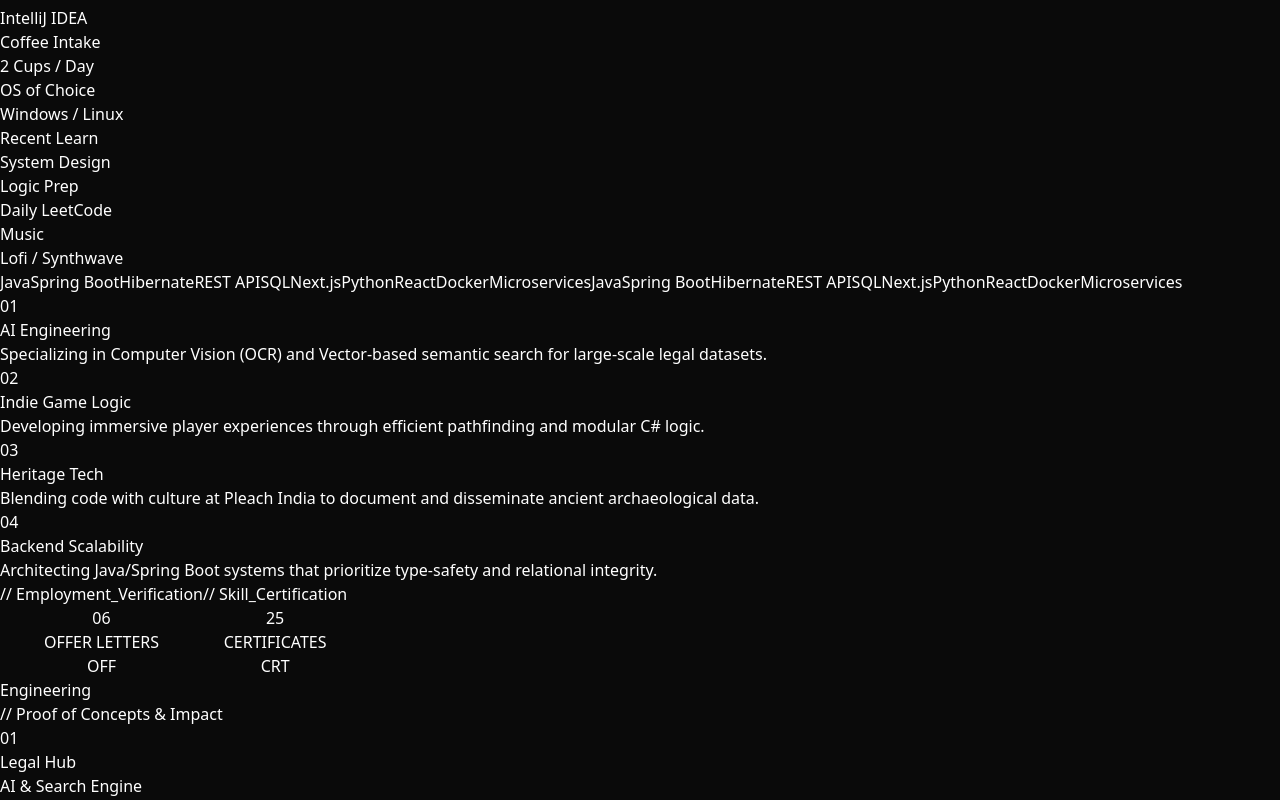
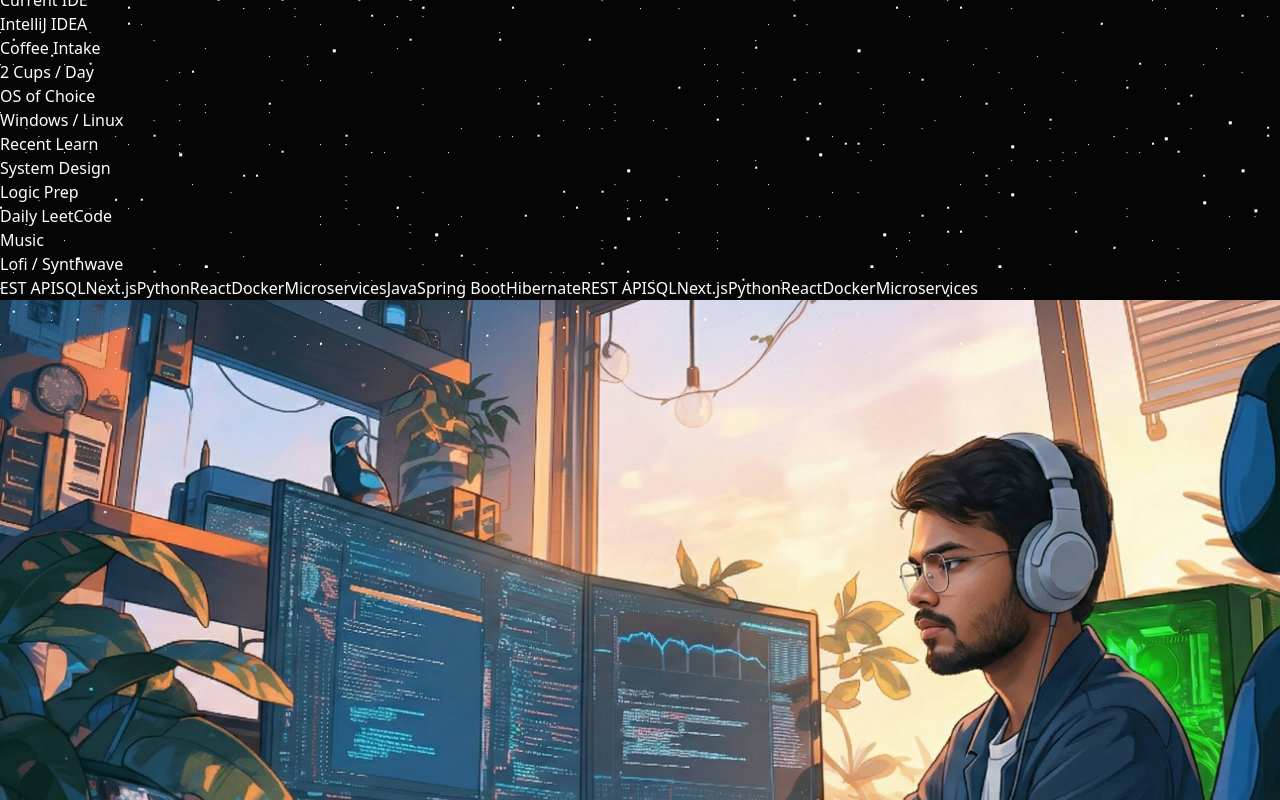
Before and after one commit to rakshak-salve/rakshaksalve-portfolio, a React (Vite) app: page / in a window 1280 px wide. Shown: the part 1187-1987 px from the top of the page. Built offline with nearby package versions, Linux system fonts and the light colour scheme; the HTML template or start-up script is replaced by a standard one.

Commit message:
Update: Added pure CSS parallax starry night background and transparent component overlays

```diff
--- a/src/App.jsx
+++ b/src/App.jsx
@@ -1,39 +1,38 @@
 import React from 'react';
+import InteractiveBackground from './components/InteractiveBackground';
 import Navbar from './components/Navbar';
 import Hero from './components/Hero';
 import QuickBits from './components/QuickBits';
 import TechMarquee from './components/TechMarquee';
-import Philosophy from './components/Philosophy';
-import VerifiedAssets from './components/VerifiedAssets';
+import About from './components/About';
+import Experience from './components/Experience';
 import Projects from './components/Projects';
 import CaseStudy from './components/CaseStudy';
+import VerifiedAssets from './components/VerifiedAssets';
 import LogicSandbox from './components/LogicSandbox';
 import CodingHeatmaps from './components/CodingHeatmaps';
 import GithubStats from './components/GithubStats';
-import Experience from './components/Experience';
 import Tools from './components/Tools';
-import About from './components/About';
 import Contact from './components/Contact';
 
 function App() {
   return (
-    <div className="min-h-screen bg-[#0a0a0a] text-white selection:bg-white selection:text-black antialiased font-sans">
+    <div className="min-h-screen text-white selection:bg-white selection:text-black antialiased font-sans">
+      <InteractiveBackground />
       <Navbar />
-      {/* We keep the main container simple so the fixed popups can escape it */}
-      <main>
+      <main className="relative z-10">
         <Hero />
         <QuickBits />
         <TechMarquee />
-        <Philosophy />
-        <VerifiedAssets />
+        <About />
+        <Experience />
         <Projects />
         <CaseStudy />
+        <VerifiedAssets />
         <LogicSandbox />
         <CodingHeatmaps />
         <GithubStats />
-        <Experience />
         <Tools />
-        <About />
         <Contact />
       </main>
     </div>
--- /dev/null
+++ b/src/components/InteractiveBackground.jsx
@@ -0,0 +1,30 @@
+import React, { useMemo } from 'react';
+
+const InteractiveBackground = () => {
+  // Generate random star coordinates once when the component loads
+  const starsSmall = useMemo(() => generateStars(700), []);
+  const starsMedium = useMemo(() => generateStars(200), []);
+  const starsLarge = useMemo(() => generateStars(50), []);
+
+  function generateStars(count) {
+    return [...Array(count)]
+      .map(() => `${Math.floor(Math.random() * 100)}vw ${Math.floor(Math.random() * 100)}vh #ffffff`)
+      .join(', ');
+  }
+
+  return (
+    <div className="fixed inset-0 pointer-events-none z-0 overflow-hidden bg-[#050505]">
+      {/* Deep dark background with a very faint gradient at the top */}
+      <div className="absolute inset-0 bg-gradient-to-b from-[#111111] to-[#050505] opacity-50"></div>
+
+      {/* Star Layers */}
+      <div className="absolute inset-0 w-full h-full">
+        <div className="star-layer star-small" style={{ boxShadow: starsSmall }}></div>
+        <div className="star-layer star-medium" style={{ boxShadow: starsMedium }}></div>
+        <div className="star-layer star-large" style={{ boxShadow: starsLarge }}></div>
+      </div>
+    </div>
+  );
+};
+
+export default InteractiveBackground;
--- a/src/index.css
+++ b/src/index.css
@@ -4,23 +4,57 @@
 
 @layer base {
   body {
-    @apply bg-[#0a0a0a] text-white;
+    @apply text-white overflow-x-hidden bg-[#050505];
+  }
+
+  /* Makes dark sections transparent so the starry sky shows through */
+  section:not(#contact):not(#casestudy),
+  .animate-marquee,
+  #tools {
+    background-color: transparent !important;
   }
 }
 
 @layer utilities {
-  /* Ultra-minimal high-end scrollbar for popups */
-  .custom-scrollbar::-webkit-scrollbar {
-    width: 5px;
-  }
-  .custom-scrollbar::-webkit-scrollbar-track {
-    background: #0a0a0a;
-  }
-  .custom-scrollbar::-webkit-scrollbar-thumb {
-    background: #222;
-    border-radius: 0px;
-  }
-  .custom-scrollbar::-webkit-scrollbar-thumb:hover {
-    background: #ffa116;
+  .custom-scrollbar::-webkit-scrollbar { width: 5px; }
+  .custom-scrollbar::-webkit-scrollbar-track { background: transparent; }
+  .custom-scrollbar::-webkit-scrollbar-thumb { background: #333; border-radius: 0px; }
+  .custom-scrollbar::-webkit-scrollbar-thumb:hover { background: #ffa116; }
+
+  .stroke-text {
+    -webkit-text-stroke: 1px rgba(255,255,255,0.1);
   }
 }
+
+/* --- Starfield Animation Logic --- */
+.star-layer {
+  background: transparent;
+  border-radius: 50%;
+}
+
+/* Base sizes and animation speeds */
+.star-small  { width: 1px; height: 1px; animation: animStar 150s linear infinite; }
+.star-medium { width: 2px; height: 2px; animation: animStar 100s linear infinite; }
+.star-large  { width: 3px; height: 3px; animation: animStar 50s linear infinite; }
+
+/* Duplicates the stars 100vh below to create an infinite seamless loop */
+.star-small::after  { content: " "; position: absolute; top: 100vh; width: 1px; height: 1px; background: transparent; box-shadow: inherit; }
+.star-medium::after { content: " "; position: absolute; top: 100vh; width: 2px; height: 2px; background: transparent; box-shadow: inherit; }
+.star-large::after  { content: " "; position: absolute; top: 100vh; width: 3px; height: 3px; background: transparent; box-shadow: inherit; }
+
+@keyframes animStar {
+  from { transform: translateY(0px); }
+  to { transform: translateY(-100vh); }
+}
+
+/* --- Tech Marquee --- */
+@keyframes marquee {
+  0% { transform: translateX(0); }
+  100% { transform: translateX(-50%); }
+}
+
+.animate-marquee {
+  display: flex;
+  width: max-content;
+  animation: marquee 20s linear infinite;
+}
```
